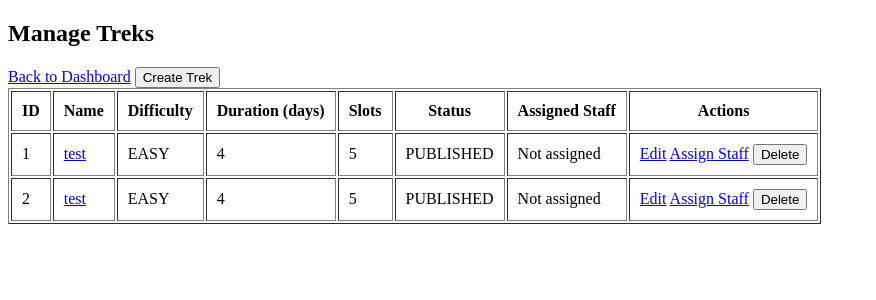
After one commit to Shadow0730/App-dev-1-project, a Flask app: page /admin/treks in a window 1280 px wide. The commit adds this page. Shown: the top 300 px of the page, without its empty margins (0-876 px from the left). Run offline with Flask 3, Linux system fonts and the light colour scheme; a user stored in the database is signed in.

Commit message:
admin dashboard

```diff
--- a/app.py
+++ b/app.py
@@ -1,15 +1,25 @@
 from flask import Flask, flash, render_template, request, redirect, url_for, session
-from databases import db, User, Trek, StaffProfile
+from databases import db, User, Trek, StaffProfile, Booking
 
 app = Flask(__name__)
 app.config["SQLALCHEMY_DATABASE_URI"] = "sqlite:///trekking.db"
-app.config["SQLALCHEMY_TRACK_MODIFICATIONS"] = False
+app.config["SQLALCHEMY_TRACK_MODIFICATIONS"] = True
 app.secret_key = "very_secret_key"
 
 db.init_app(app)
 
 with app.app_context():
     db.create_all()
+    admin = User.query.filter_by(email="admin@trek.com").first()
+    if not admin:
+        admin = User(
+            name="Admin",
+            email="admin@trek.com",
+            role="ADMIN",
+            password="admin123"
+        )
+        db.session.add(admin)
+        db.session.commit()
 
 @app.route("/")
 def home():
@@ -60,8 +70,7 @@ def signup_staff():
             return redirect(url_for("login"))
 
         # Create staff user
-        staff_user = User(name=name, email=email, role="STAFF")
-        staff_user.set_password(password)
+        staff_user = User(name=name, email=email, role="STAFF", password=password)
         db.session.add(staff_user)
         db.session.flush()
 
@@ -103,11 +112,219 @@ def login():
             return redirect(url_for("trekker_dashboard"))
     return render_template("login.html")
 
-@app.get("/admin/dashboard")
+@app.route("/admin/dashboard", methods=["GET"])
 def admin_dashboard():
     if session.get("role") != "ADMIN":
         return redirect(url_for("login"))
-    return render_template("admin_dashboard.html")
+
+    return render_template(
+        "admin_d.html",
+    )
+
+# admin treck routes and form functions
+@app.route("/admin/treks", methods=["GET"])
+def admin_treks():
+    if session.get("role") != "ADMIN":
+        return redirect(url_for("login"))
+
+    treks = Trek.query.all()
+    return render_template("admin_t.html", treks=treks)
+
+@app.route("/admin/trek/new", methods=["GET"])
+def admin_trek_new():
+    if session.get("role") != "ADMIN":
+        return redirect(url_for("login"))
+    return render_template("admin_tnf.html", trek=None)
+
+@app.get("/admin/trek/<int:trek_id>")
+def admin_trek_detail(trek_id):
+    if session.get("role") != "ADMIN":
+        return redirect(url_for("login"))
+
+    trek = Trek.query.get_or_404(trek_id)
+    return render_template("admin_td.html", trek=trek)
+
+@app.get("/admin/trek/<int:trek_id>/edit")
+def admin_trek_edit(trek_id):
+    if session.get("role") != "ADMIN":
+        return redirect(url_for("login"))
+
+    trek = Trek.query.get_or_404(trek_id)
+    return render_template("admin_tnf.html", trek=trek)
+
+
+@app.post("/admin/trek/<int:trek_id>/edit")
+def admin_trek_edit_post(trek_id):
+    if session.get("role") != "ADMIN":
+        return redirect(url_for("login"))
+
+    trek = Trek.query.get_or_404(trek_id)
+
+    name = request.form.get("name", "").strip()
+    difficulty = request.form.get("difficulty", "").strip()
+    duration_days = request.form.get("duration_days", "").strip()
+    available_slots = request.form.get("available_slots", "").strip()
+    status = request.form.get("status", "").strip()
+
+    if not name or not difficulty or not duration_days or not available_slots or not status:
+        flash("All fields are required.", "warning")
+        return redirect(url_for("admin_trek_edit", trek_id=trek.id))
+
+    trek.name = name
+    trek.difficulty = difficulty
+    trek.duration_days = int(duration_days)
+    trek.available_slots = int(available_slots)
+    trek.status = status
+
+    db.session.commit()
+    flash(f"Trek '{trek.name}' updated successfully.", "success")
+    return redirect(url_for("admin_trek_detail", trek_id=trek.id))
+
+
+@app.route("/admin/trek/new", methods=["POST"])
+def admin_trek_new_post():
+    if session.get("role") != "ADMIN":
+        return redirect(url_for("login"))
+
+    name = request.form.get("name", "").strip()
+    difficulty = request.form.get("difficulty", "").strip()
+    duration_days = request.form.get("duration_days", "").strip()
+    available_slots = request.form.get("available_slots", "").strip()
+    status = request.form.get("status", "DRAFT").strip()
+
+    if not name:
+        flash("All fields are required.", "warning")
+        return redirect(url_for("admin_trek_new"))
+
+    trek = Trek(
+        name=name,
+        difficulty=difficulty,
+        duration_days=int(duration_days),
+        available_slots=int(available_slots),
+        status=status,
+    )
+    db.session.add(trek)
+    db.session.commit()
+
+    flash(f"Trek '{name}' created successfully.", "success")
+    return redirect(url_for("admin_treks"))
+
+@app.post("/admin/trek/<int:trek_id>/delete")
+def admin_trek_delete(trek_id):
+    if session.get("role") != "ADMIN":
+        return redirect(url_for("login"))
+
+    trek = Trek.query.get_or_404(trek_id)
+    name = trek.name
+
+    db.session.delete(trek)
+    db.session.commit()
+
+    flash(f"Trek '{name}' deleted.", "success")
+    return redirect(url_for("admin_treks"))
+
+
+@app.route("/admin/staff", methods=["GET"])
+def admin_staff():
+    if session.get("role") != "ADMIN":
+        return redirect(url_for("login"))
+
+    staff = User.query.filter_by(role="STAFF").all()
+    return render_template("admin_s.html", staff=staff)
+
+@app.route("/admin/staff/<int:staff_id>/delete", methods=["POST"])
+def admin_staff_delete(staff_id):
+    if session.get("role") != "ADMIN":
+        return redirect(url_for("login"))
+
+    staff = User.query.get_or_404(staff_id)
+    name = staff.name
+
+    db.session.delete(staff)
+    db.session.commit()
+
+    flash(f"Staff '{name}' removed.", "success")
+    return redirect(url_for("admin_staff"))
+
+@app.route("/admin/staff/<int:staff_id>/accept", methods=["POST"])
+def admin_staff_accept(staff_id):
+    if session.get("role") != "ADMIN":
+        return redirect(url_for("login"))
+
+    staff = User.query.get_or_404(staff_id)
+    name = staff.name
+
+    staff.accepted = True
+    db.session.commit()
+
+    flash(f"Staff '{name}' accepted.", "success")
+    return redirect(url_for("admin_staff"))
+
+@app.get("/admin/trek/<int:trek_id>/assign-staff")
+def admin_assign_staff(trek_id):
+    if session.get("role") != "ADMIN":
+        return redirect(url_for("login"))
+
+    trek = Trek.query.get_or_404(trek_id)
+    staff = User.query.filter_by(role="STAFF").all()
+
+    return render_template("admin_assign_staff.html", trek=trek, staff=staff)
+
+
+@app.post("/admin/trek/<int:trek_id>/assign-staff")
+def admin_assign_staff_post(trek_id):
+    if session.get("role") != "ADMIN":
+        return redirect(url_for("login"))
+
+    trek = Trek.query.get_or_404(trek_id)
+    staff_id = request.form.get("staff_id", "").strip()
+
+    if not staff_id:
+        flash("Please select a staff member.", "warning")
+        return redirect(url_for("admin_assign_staff", trek_id=trek_id))
+
+    trek.assigned_staff_id = int(staff_id)
+    db.session.commit()
+
+    flash(f"Staff assigned to trek '{trek.name}'.", "success")
+    return redirect(url_for("admin_treks"))
+
+
+# --- SEARCH ---
+@app.post("/admin/search")
+def admin_search():
+    if session.get("role") != "ADMIN":
+        return redirect(url_for("login"))
+
+    query = request.form.get("query", "").strip().lower()
+    search_type = request.form.get("search_type", "all")
+
+    treks = []
+    staff = []
+    users = []
+
+    if search_type in ["all", "trek"]:
+        treks = Trek.query.filter(Trek.name.ilike(f"%{query}%")).all()
+
+    if search_type in ["all", "staff"]:
+        staff = User.query.filter(
+            (User.role == "STAFF") & (User.name.ilike(f"%{query}%") | User.email.ilike(f"%{query}%"))
+        ).all()
+
+    if search_type in ["all", "user"]:
+        users = User.query.filter(
+            (User.role == "TREKKER") & (User.name.ilike(f"%{query}%") | User.email.ilike(f"%{query}%"))
+        ).all()
+
+    return render_template(
+        "admin_search_results.html",
+        query=query,
+        treks=treks,
+        staff=staff,
+        users=users,
+    )
+
+
 
 @app.get("/staff/dashboard")
 def staff_dashboard():
--- a/databases.py
+++ b/databases.py
@@ -27,6 +27,7 @@ class StaffProfile(db.Model):
     user_id = db.Column(db.Integer, db.ForeignKey("users.id"), unique=True, nullable=False)
     phone = db.Column(db.String(10))
     experience_years = db.Column(db.Integer)
+    accepted = db.Column(db.Boolean, default=False, nullable=False)
     assigned_treks = db.relationship("Trek", back_populates="assigned_staff", foreign_keys="Trek.assigned_staff_id")
 
     user = db.relationship("User", back_populates="staff_profile")
--- /dev/null
+++ b/templates/admin_t.html
@@ -0,0 +1,54 @@
+<!doctype html>
+<html>
+<head><title>Manage Treks</title></head>
+<body>
+  <h2>Manage Treks</h2>
+  <a href="{{ url_for('admin_dashboard') }}">Back to Dashboard</a>
+  <a href="{{ url_for('admin_trek_new') }}"><button>Create Trek</button></a>
+
+  {% if treks %}
+    <table border="1" cellpadding="10">
+      <tr>
+        <th>ID</th>
+        <th>Name</th>
+        <th>Difficulty</th>
+        <th>Duration (days)</th>
+        <th>Slots</th>
+        <th>Status</th>
+        <th>Assigned Staff</th>
+        <th>Actions</th>
+      </tr>
+      {% for trek in treks %}
+        <tr>
+          <td>{{ trek.id }}</td>
+          <td>
+          <a href="{{ url_for('admin_trek_detail', trek_id=trek.id) }}">
+            {{ trek.name }}
+          </a>
+          </td>
+          <td>{{ trek.difficulty }}</td>
+          <td>{{ trek.duration_days }}</td>
+          <td>{{ trek.available_slots }}</td>
+          <td>{{ trek.status }}</td>
+          <td>
+            {% if trek.assigned_staff %}
+              {{ trek.assigned_staff.name }}
+            {% else %}
+              Not assigned
+            {% endif %}
+          </td>
+          <td>
+            <a href="{{ url_for('admin_trek_edit', trek_id=trek.id) }}">Edit</a>
+            <a href="{{ url_for('admin_assign_staff', trek_id=trek.id) }}">Assign Staff</a>
+            <form method="POST" action="{{ url_for('admin_trek_delete', trek_id=trek.id) }}" style="display:inline;">
+              <button type="submit" onclick="return confirm('Delete this trek?')">Delete</button>
+            </form>
+          </td>
+        </tr>
+      {% endfor %}
+    </table>
+  {% else %}
+    <p>No treks created yet.</p>
+  {% endif %}
+</body>
+</html>
--- a/templates/signup_staff.html
+++ b/templates/signup_staff.html
@@ -4,7 +4,7 @@
 <body>
   <h2>Staff Signup</h2>
 
-  <form method="POST" action="/signup_staff">
+  <form method="POST" action="{{ url_for('signup_staff') }}">
     <label>Name</label><br>
     <input name="name" required><br><br>
 
```
Also changed, not shown: templates/admin_assign_staff.html (added, +22 -0 lines), templates/admin_d.html (+28 -0 lines), templates/admin_s.html (added, +43 -0 lines), templates/admin_td.html (added, +33 -0 lines), templates/admin_tnf.html (added, +35 -0 lines), templates/staf_d.html (+22 -0 lines), instance/trekking.db.
